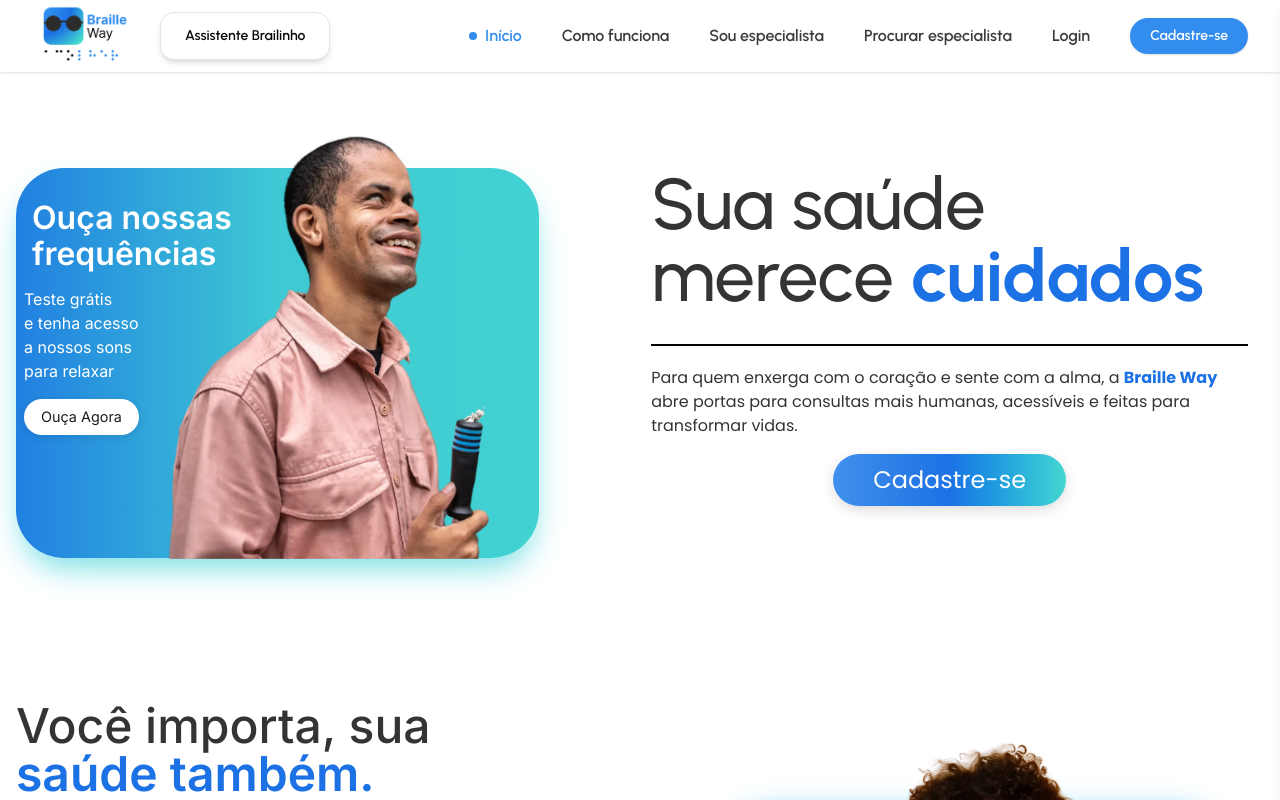
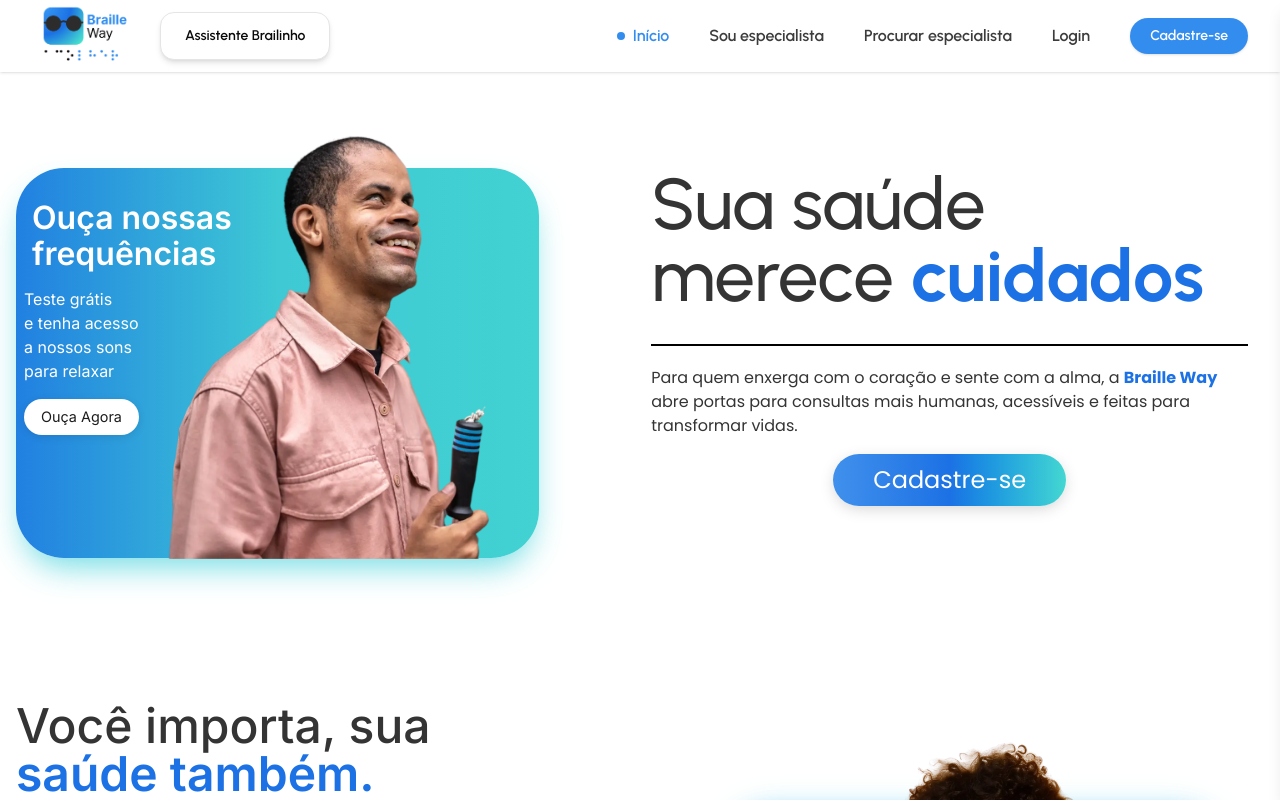
Before and after one commit to BrailleWay/frontend-nextjs-brailleway, a Next.js app: page / in a window 1280 px wide. Shown: the top 800 px of the page. Built offline with nearby package versions, Linux system fonts and the light colour scheme; no server answers.

Commit message:
Update HeaderClient.js

```diff
--- a/components/HeaderClient.js
+++ b/components/HeaderClient.js
@@ -75,7 +75,6 @@ export default function HeaderClient({ session}) {
   // Menu para usuários não logados
   const guestMenuItems = [
     { label: 'Início', href: '/', icon: Home },
-    { label: 'Como funciona', href: '/como-funciona', icon: Info },
     { label: 'Sou especialista', href: '/cadastro/medico', icon: UserCheck },
     { label: 'Procurar especialista', href: '/procurar-especialista', icon: Search },
     { label: 'Login', href: '/login', icon: LogIn }
@@ -84,7 +83,6 @@ export default function HeaderClient({ session}) {
   // Menu para usuários logados
   const userMenuItems = [
     { label: 'Início', href: '/', icon: Home },
-    { label: 'Como funciona', href: '/como-funciona', icon: Info },
     { label: 'Consultas', href: '/consultas', icon: Calendar },
     { label: 'Procurar especialista', href: '/procurar-especialista', icon: Search }
   ]
```
